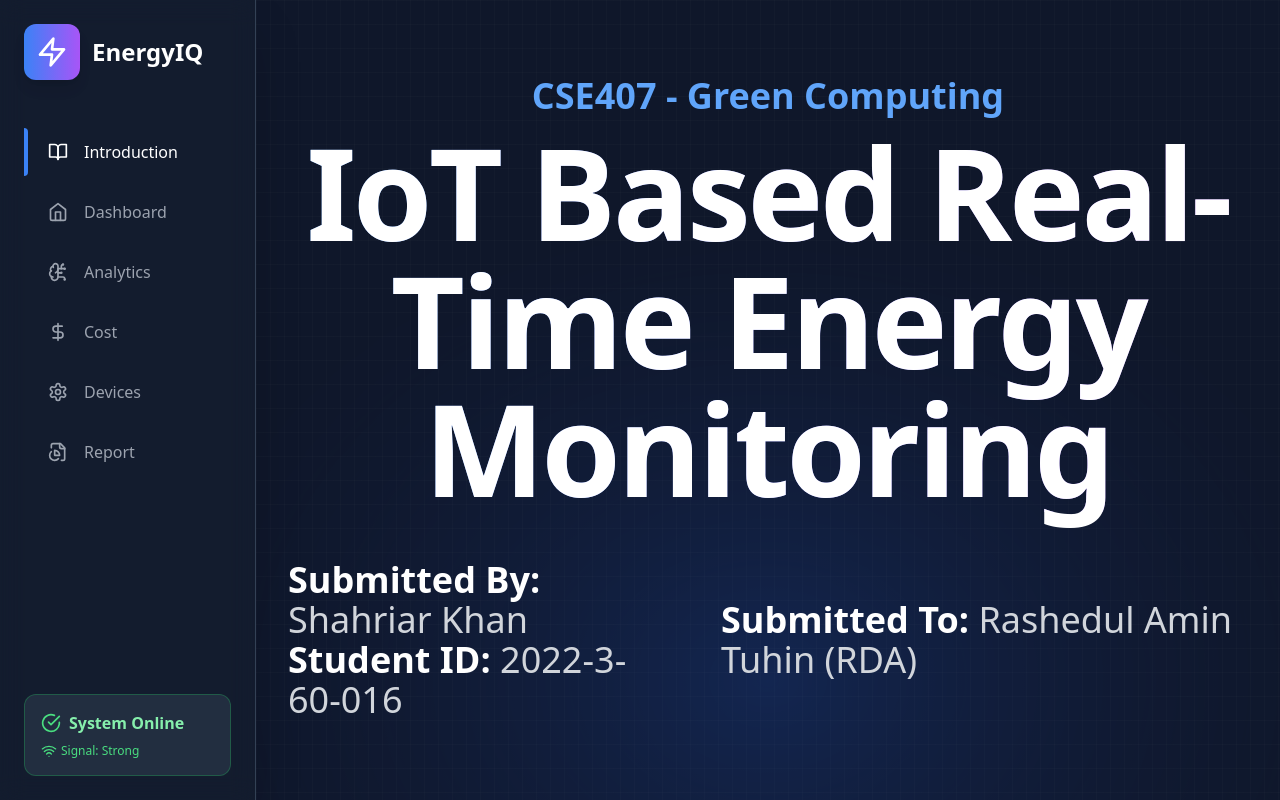
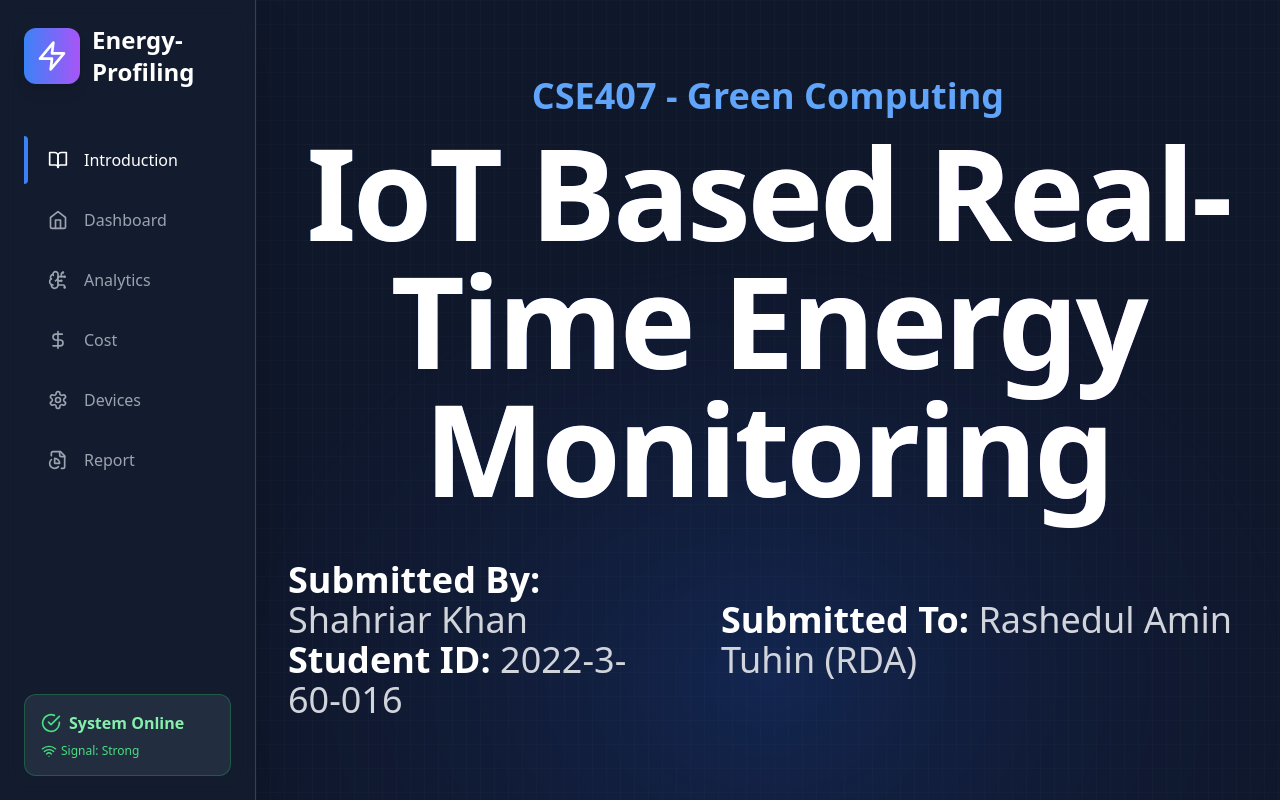
Before and after one commit to turjo410/iot-energy-dashboard, a Next.js app: page / in a window 1280 px wide. Built offline with nearby package versions, Linux system fonts and the light colour scheme.

Commit message:
Update index.tsx

```diff
--- a/pages/index.tsx
+++ b/pages/index.tsx
@@ -138,7 +138,7 @@ const Sidebar = ({ activeTab, setActiveTab }: { activeTab: string, setActiveTab:
         >
             <div className="flex items-center mb-12">
                 <div className="bg-gradient-to-r from-blue-500 to-purple-500 p-3 rounded-xl shadow-lg"><Zap className="h-8 w-8 text-white" /></div>
-                <h1 className="ml-3 text-2xl font-bold text-white">EnergyIQ</h1>
+                <h1 className="ml-3 text-2xl font-bold text-white">Energy-Profiling</h1>
             </div>
             <ul className="space-y-3">
                 {navItems.map((item) => (
@@ -226,7 +226,7 @@ const IntroductionPage = ({ onNavigate }: { onNavigate: () => void }) => {
                     </InfoSection>
 
                     <StickyHardwareSection
-                        title="The IoT Device" name="TAXNELE Wi-Fi Smart Meter"
+                        title="The IoT Device" name="TOMZN Wi-Fi Smart Meter 63A with TUYA APP"
                         imageUrl="https://img.drz.lazcdn.com/static/bd/p/af92c845f03cea3acefe999f63eba721.jpg_720x720q80.jpg_.webp"
                         specs={[
                             { icon: Zap, label: "Voltage Range", value: "AC80-400V" },
@@ -234,7 +234,7 @@ const IntroductionPage = ({ onNavigate }: { onNavigate: () => void }) => {
                             { icon: Wifi, label: "Connectivity", value: "2.4GHz Wi-Fi" },
                         ]}
                     >
-                        The core of the system is the TAXNELE Smart Meter. It measures critical electrical parameters like voltage, current, and active power, transmitting data wirelessly for real-time analysis.
+                        The core of the system is the TOMZN Smart Meter. It measures critical electrical parameters like voltage, current, and active power, transmitting data wirelessly for real-time analysis.
                     </StickyHardwareSection>
 
                     <StickyHardwareSection
```
